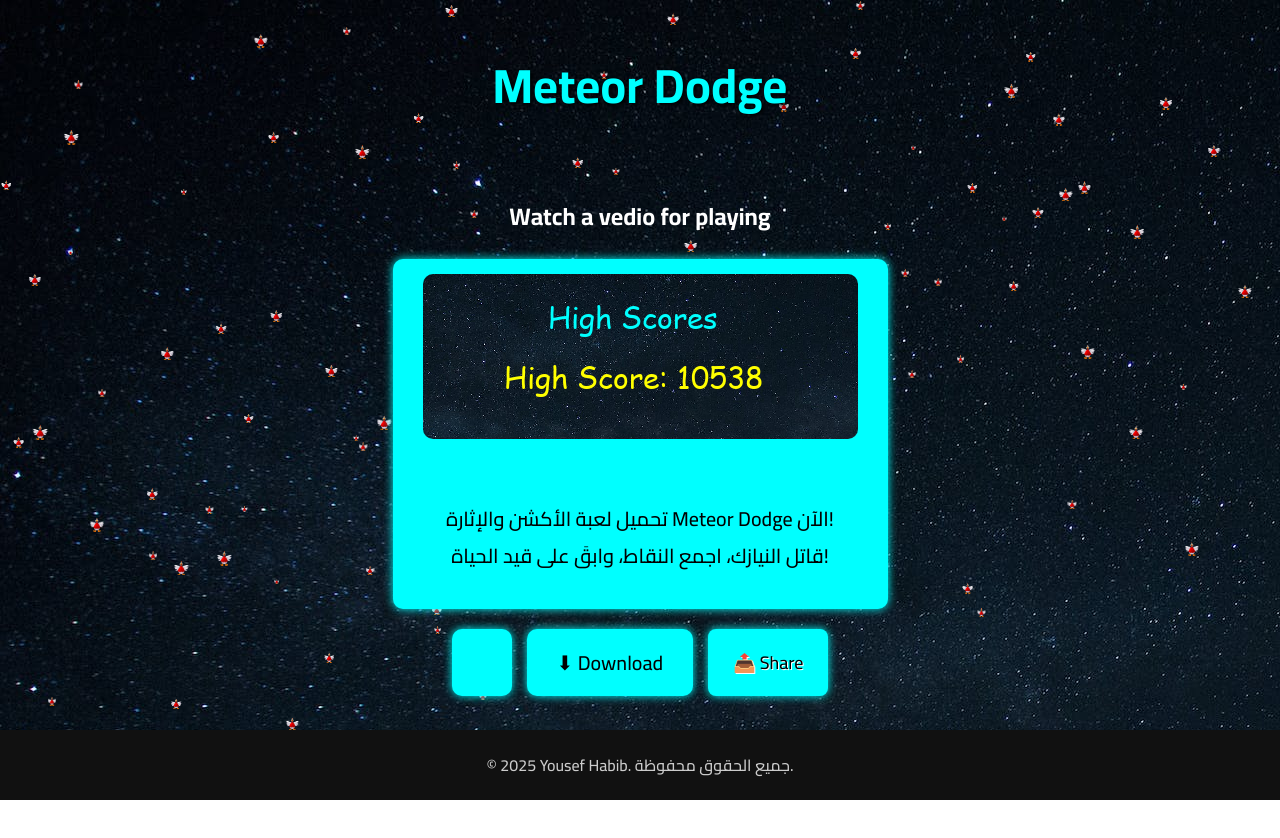
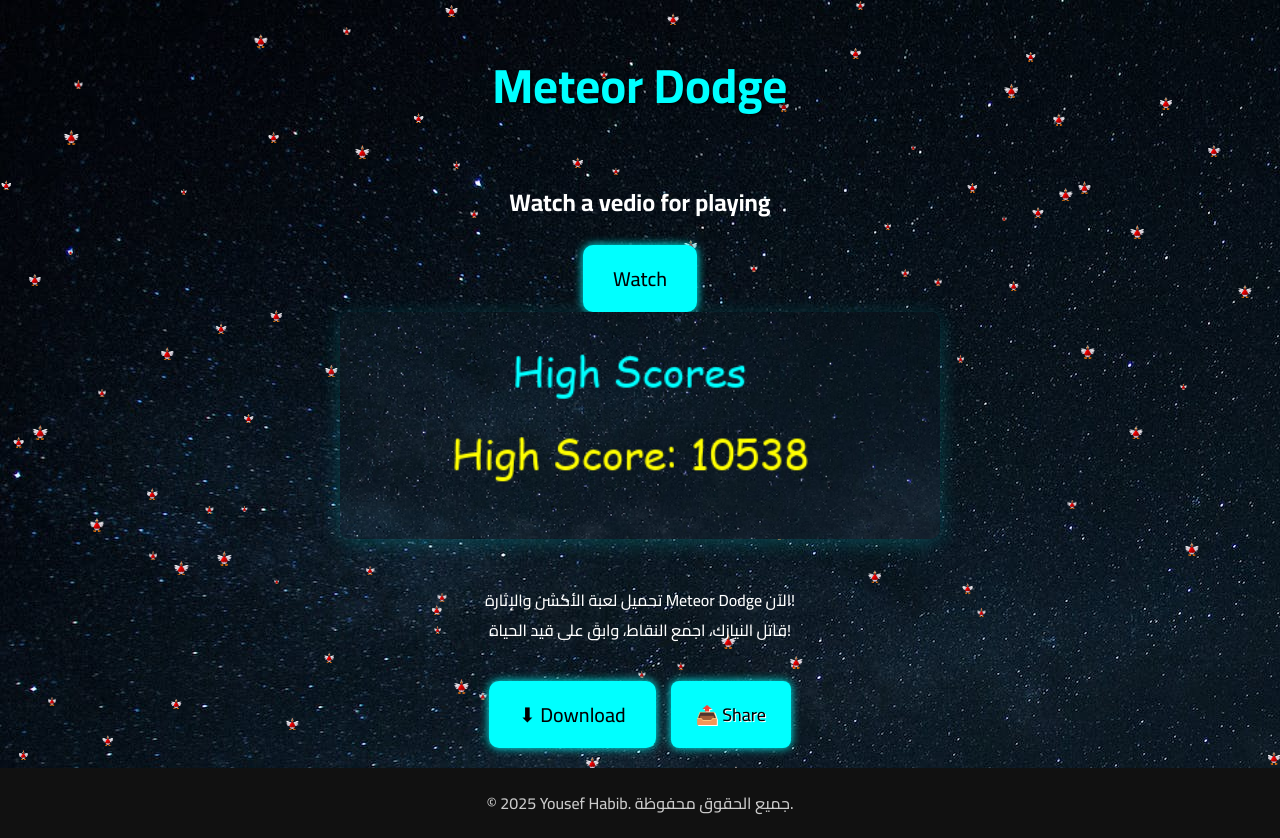
Before and after one commit to youse7abib/Games, a plain HTML site: page index.html in a window 1280 px wide. Before the commit the page ends 800 px from the top, so only its background shows below. Drawn offline with Linux system fonts and the light colour scheme.

Commit message:
Update index.html

```diff
--- a/index.html
+++ b/index.html
@@ -191,7 +191,7 @@
     </header>
     <main>
         <h2>Watch a vedio for playing</h2>
-        <a href="https://drive.google.com/file/d/1xmsQTurNCVoHdLQzApFnG2f4m9P2yoV9/view?usp=drivesdk" alt="vedio for playing"  class="download-btn">
+        <a href="https://drive.google.com/file/d/1xmsQTurNCVoHdLQzApFnG2f4m9P2yoV9/view?usp=drivesdk" alt="vedio for playing"  class="download-btn">Watch</a>
         </video><img class="screenshot" src="highscore.png" alt="Game Screenshot" />
 
         <p>تحميل لعبة الأكشن والإثارة Meteor Dodge الآن!<br>قاتل النيازك، اجمع النقاط، وابقَ على قيد الحياة!</p>
```
